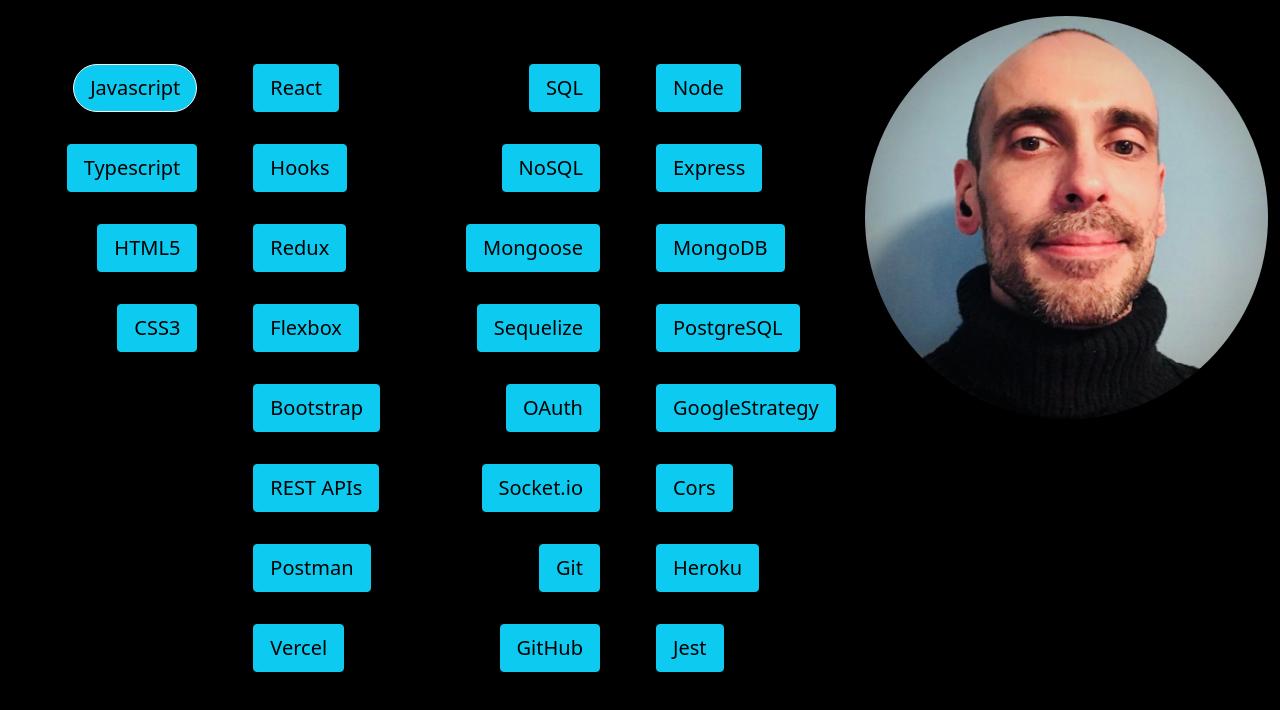
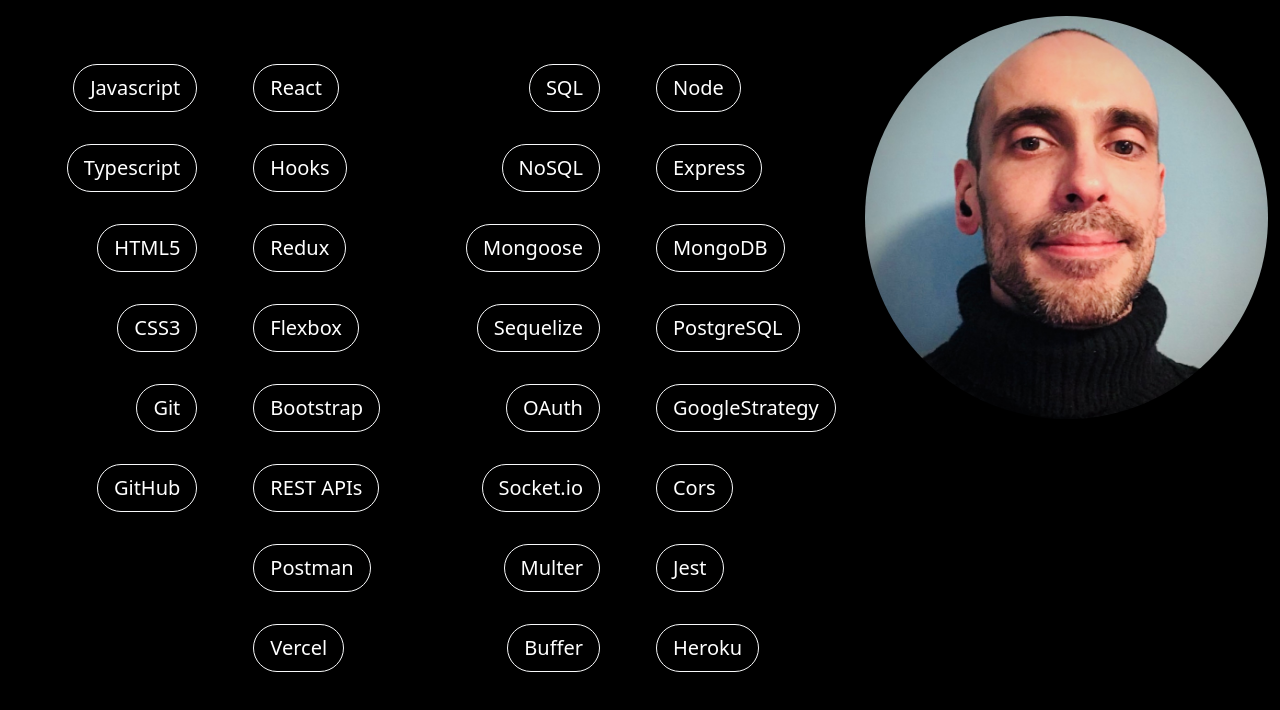
Before and after one commit to marcosaccarola/Portfolio, a React (Create React App) app: page / in a window 1280 px wide. Shown: the top 710 px of the page. Built offline with nearby package versions, Linux system fonts and the light colour scheme.

Commit message:
Grid of skills

```diff
--- /dev/null
+++ b/src/components/600-style.css
@@ -0,0 +1,3 @@
+.btn-dark {
+  background-color: black;
+}
--- a/src/components/700-Pills.jsx
+++ b/src/components/700-Pills.jsx
@@ -1,3 +1,4 @@
+import './600-style.css'
 import { Button, Col, Container, Row } from "react-bootstrap"
 
 
@@ -6,41 +7,43 @@
     return(
         <Container fluid className='mt-5'>
             <Row className='bg-black'>
-                <Col md={3} className='d-flex flex-column align-items-end'>
-                    <Button className='btn-info rounded my-3 mx-3 btn-lg border border-light rounded-pill'>Javascript</Button>
-                    <Button className='btn-info rounded my-3 mx-3 btn-lg'>Typescript</Button>
-                    <Button className='btn-info rounded my-3 mx-3 btn-lg'>HTML5</Button>
-                    <Button className='btn-info rounded my-3 mx-3 btn-lg'>CSS3</Button>
+                <Col md={3} sm={6} className='d-flex flex-column align-items-end'>
+                    <Button className='btn-dark rounded my-3 mx-3 btn-lg border border-light rounded-pill'>Javascript</Button>
+                    <Button className='btn-dark rounded my-3 mx-3 btn-lg border border-light rounded-pill'>Typescript</Button>
+                    <Button className='btn-fluid btn-dark rounded my-3 mx-3 btn-lg border border-light rounded-pill'>HTML5</Button>
+                    <Button className='btn-dark rounded my-3 mx-3 btn-lg border border-light rounded-pill'>CSS3</Button>
+                    <Button className='btn-dark rounded my-3 mx-3 btn-lg border border-light rounded-pill'>Git</Button>
+                    <Button className='btn-dark rounded my-3 mx-3 btn-lg border border-light rounded-pill'>GitHub</Button>
                 </Col>
-                <Col md={3} className='d-flex flex-column align-items-start'>
-                    <Button className='btn-info rounded my-3 mx-3 btn-lg'>React</Button>
-                    <Button className='btn-info rounded my-3 mx-3 btn-lg'>Hooks</Button>
-                    <Button className='btn-info rounded my-3 mx-3 btn-lg'>Redux</Button>
-                    <Button className='btn-info rounded my-3 mx-3 btn-lg'>Flexbox</Button>
-                    <Button className='btn-info rounded my-3 mx-3 btn-lg'>Bootstrap</Button>
-                    <Button className='btn-info rounded my-3 mx-3 btn-lg'>REST APIs</Button>
-                    <Button className='btn-info rounded my-3 mx-3 btn-lg'>Postman</Button>
-                    <Button className='btn-info rounded my-3 mx-3 btn-lg'>Vercel</Button>
+                <Col md={3} sm={6} className='d-flex flex-column align-items-start'>
+                    <Button className='btn-dark rounded my-3 mx-3 btn-lg border border-light rounded-pill'>React</Button>
+                    <Button className='btn-dark rounded my-3 mx-3 btn-lg border border-light rounded-pill'>Hooks</Button>
+                    <Button className='btn-fluid btn-dark rounded my-3 mx-3 btn-lg border border-light rounded-pill'>Redux</Button>
+                    <Button className='btn-dark rounded my-3 mx-3 btn-lg border border-light rounded-pill'>Flexbox</Button>
+                    <Button className='btn-dark rounded my-3 mx-3 btn-lg border border-light rounded-pill'>Bootstrap</Button>
+                    <Button className='btn-dark rounded my-3 mx-3 btn-lg border border-light rounded-pill'>REST APIs</Button>
+                    <Button className='btn-dark rounded my-3 mx-3 btn-lg border border-light rounded-pill'>Postman</Button>
+                    <Button className='btn-dark rounded my-3 mx-3 btn-lg border border-light rounded-pill'>Vercel</Button>
                 </Col>
-                <Col md={3} className='d-flex flex-column align-items-end'>
-                    <Button className='btn-info rounded my-3 mx-3 btn-lg'>SQL</Button>
-                    <Button className='btn-info rounded my-3 mx-3 btn-lg'>NoSQL</Button>
-                    <Button className='btn-info rounded my-3 mx-3 btn-lg'>Mongoose</Button>
-                    <Button className='btn-info rounded my-3 mx-3 btn-lg'>Sequelize</Button>
-                    <Button className='btn-info rounded my-3 mx-3 btn-lg'>OAuth</Button>
-                    <Button className='btn-info rounded my-3 mx-3 btn-lg'>Socket.io</Button>
-                    <Button className='btn-info rounded my-3 mx-3 btn-lg'>Git</Button>
-                    <Button className='btn-info rounded my-3 mx-3 btn-lg'>GitHub</Button>
+                <Col md={3} sm={6} className='d-flex flex-column align-items-end container-fluid'>
+                    <Button className='btn-dark rounded my-3 mx-3 btn-lg border border-light rounded-pill'>SQL</Button>
+                    <Button className='btn-dark rounded my-3 mx-3 btn-lg border border-light rounded-pill'>NoSQL</Button>
+                    <Button className='btn-fluid btn-dark rounded my-3 mx-3 btn-lg border border-light rounded-pill'>Mongoose</Button>
+                    <Button className='btn-dark rounded my-3 mx-3 btn-lg border border-light rounded-pill'>Sequelize</Button>
+                    <Button className='btn-dark rounded my-3 mx-3 btn-lg border border-light rounded-pill'>OAuth</Button>
+                    <Button className='btn-dark rounded my-3 mx-3 btn-lg border border-light rounded-pill'>Socket.io</Button>
+                    <Button className='btn-dark rounded my-3 mx-3 btn-lg border border-light rounded-pill'>Multer</Button>
+                    <Button className='btn-dark rounded my-3 mx-3 btn-lg border border-light rounded-pill'>Buffer</Button>
                 </Col>
-                <Col md={3} className='d-flex flex-column align-items-start'>
-                    <Button className='btn-info rounded my-3 mx-3 btn-lg'>Node</Button>
-                    <Button className='btn-info rounded my-3 mx-3 btn-lg'>Express</Button>
-                <Button className='btn-info rounded my-3 mx-3 btn-lg'>MongoDB</Button>
-                    <Button className='btn-info rounded my-3 mx-3 btn-lg'>PostgreSQL</Button>
-                    <Button className='btn-info rounded my-3 mx-3 btn-lg'>GoogleStrategy</Button>
-                    <Button className='btn-info rounded my-3 mx-3 btn-lg'>Cors</Button>
-                    <Button className='btn-info rounded my-3 mx-3 btn-lg'>Heroku</Button>
-                    <Button className='btn-info rounded my-3 mx-3 btn-lg'>Jest</Button>
+                <Col md={3} sm={6} className='d-flex flex-column align-items-start'>
+                    <Button className='btn-dark rounded my-3 mx-3 btn-lg border border-light rounded-pill'>Node</Button>
+                    <Button className='btn-dark rounded my-3 mx-3 btn-lg border border-light rounded-pill'>Express</Button>
+                    <Button className='btn-fluid btn-dark rounded my-3 mx-3 btn-lg border border-light rounded-pill'>MongoDB</Button>
+                    <Button className='btn-dark rounded my-3 mx-3 btn-lg border border-light rounded-pill'>PostgreSQL</Button>
+                    <Button className='btn-dark rounded my-3 mx-3 btn-lg border border-light rounded-pill'>GoogleStrategy</Button>
+                    <Button className='btn-dark rounded my-3 mx-3 btn-lg border border-light rounded-pill'>Cors</Button>
+                    <Button className='btn-dark rounded my-3 mx-3 btn-lg border border-light rounded-pill'>Jest</Button>
+                    <Button className='btn-dark rounded my-3 mx-3 btn-lg border border-light rounded-pill'>Heroku</Button>
                 </Col>
             </Row>
         </Container>
```
